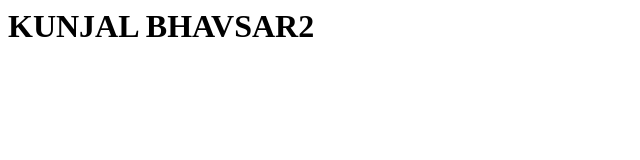
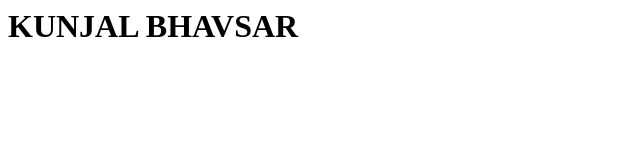
Before and after one commit to kunjalb2/kunjalb2.github.io, a plain HTML site: page index.html in a window 1280 px wide. Shown: the full height of the page, 0-640 px from the left. Drawn offline with Linux system fonts and the light colour scheme.

Commit message:
Update index.html

```diff
--- a/index.html
+++ b/index.html
@@ -1 +1 @@
-<h1>KUNJAL BHAVSAR2</h1>
+<h1>KUNJAL BHAVSAR</h1>
```
